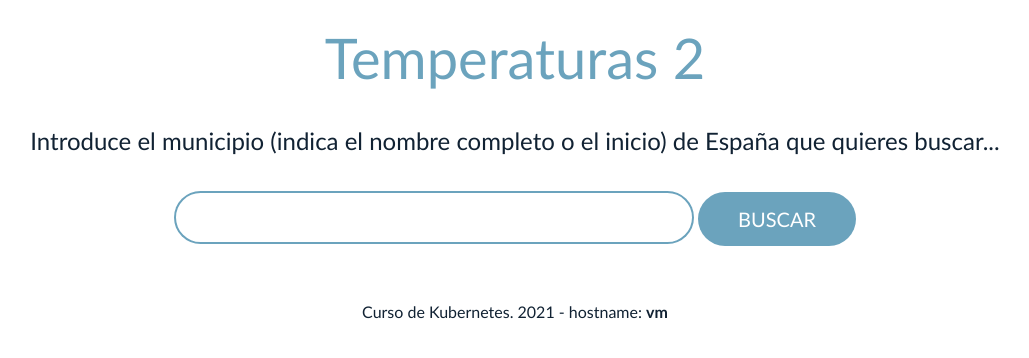
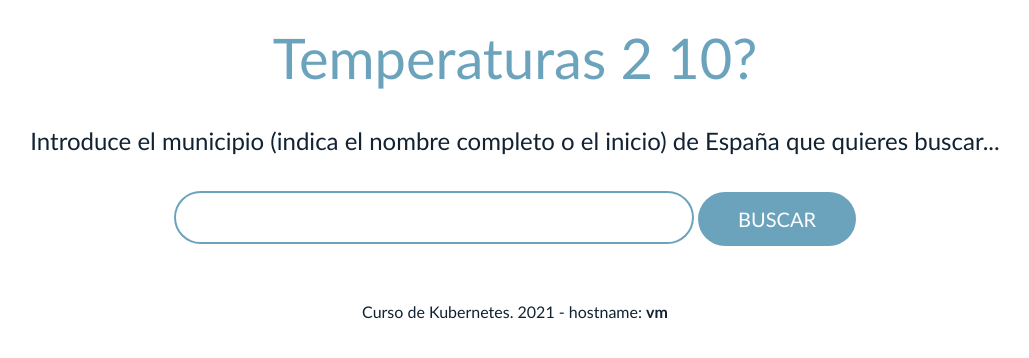
Before and after one commit to Blancaclaire/examenCICD, a Flask app: page / in a window 1280 px wide. Shown: the top 358 px of the page, without its empty margins (125-1154 px from the left). Run offline with Flask 3, Linux system fonts and the light colour scheme; data that the repository does not hold is empty.

Commit message:
Update header title in inicio.html

```diff
--- a/app/templates/inicio.html
+++ b/app/templates/inicio.html
@@ -9,7 +9,7 @@
   </head>
   <body>
     <div id="header">
-      <h1>Temperaturas 2</h1>
+      <h1>Temperaturas 2 10?</h1>
     </div>
     {% if noserver %}
     <div id="guestbook-entries">
```
